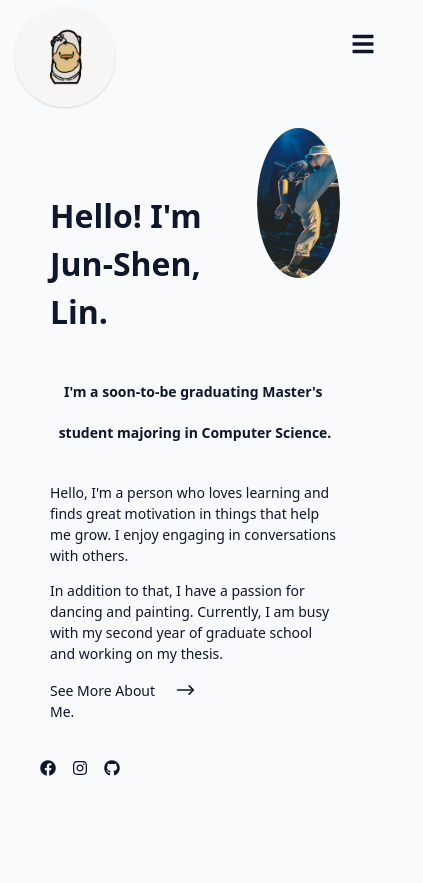
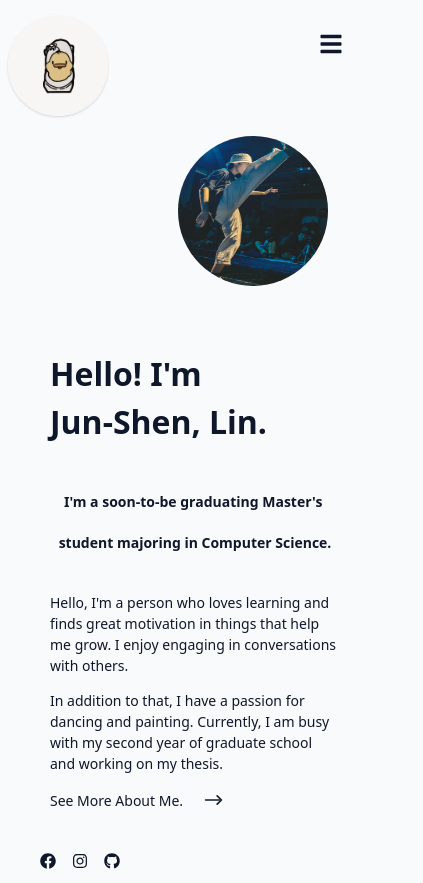
Before and after one commit to JunShen19/personal_protfolio, a React (Vite) app: page / in a window 390 px wide. Shown: the whole page, 423 px wide, since content can reach past the window. Before the commit the page ends 844 px from the top, so only its background shows below. Built offline with nearby package versions, Linux system fonts and the light colour scheme.

Commit message:
adjust css and add duck gif

```diff
--- a/src/components/Contact.jsx
+++ b/src/components/Contact.jsx
@@ -4,17 +4,24 @@ import { Link, Outlet } from "react-router-dom";
 import { useGlobalContext } from "../context";
 import pdf from "../assets/resume.pdf";
 import arrowIcon from "../assets/arrow-right-svgrepo-com.svg";
+import logoImg from "../assets/duck_contact.gif";
 
 const Contact = () => {
   const { isDarkTheme, toggleDarkTheme } = useGlobalContext();
 
   return (
     <Wrappers>
+      <section className="about-content">
         <div>
-        <h1>Contact.</h1>
-        <h3>You can contact me directly using the following email address:</h3>
+          <h2>Contact.</h2>
+          <h3>
+            You can contact me directly using the following email address:
+          </h3>
           <p>tony88010955@gmail.com</p>
         </div>
+        <span className="logo">
+          <img src={logoImg} alt="GIF" className="img" />
+        </span>
         <a href={pdf} download className="download-button">
           Download Resume
         </a>
@@ -27,6 +34,7 @@ const Contact = () => {
             ></img>
           </div>
         </Link>
+      </section>
       <Outlet />
     </Wrappers>
   );
--- a/src/components/Header.jsx
+++ b/src/components/Header.jsx
@@ -37,6 +37,7 @@ const Header = () => {
           <NavLink to="/contact" className="nav-link" onClick={menuToggle}>
             Contact Me.
           </NavLink>
+        </div>
         <button className="dark-toggle" onClick={toggleDarkTheme}>
           {isDarkTheme ? (
             <BsFillMoonFill className="toggle-icon" />
@@ -45,7 +46,6 @@ const Header = () => {
           )}
         </button>
       </div>
-      </div>
     </Wrapper>
   );
 };
--- a/src/fetchProjects.jsx
+++ b/src/fetchProjects.jsx
@@ -18,7 +18,6 @@ export const useFetchProjects = () => {
         console.log(item);
         const { title, url, images } = item.fields;
         const id = item.sys.id;
-        console.log(images);
         const img = images?.fields?.file?.url;
         return { title, url, id, img };
       });
--- a/src/index.css
+++ b/src/index.css
@@ -161,3 +161,9 @@ h4 span {
 .link:hover::after {
   transform: scaleX(1); /* 在 :hover 狀態下顯示底線 */
 }
+
+@media (max-width: 768px) {
+  .link {
+    width: 100%;
+  }
+}
--- a/src/wrappers/Contact.js
+++ b/src/wrappers/Contact.js
@@ -1,11 +1,32 @@
 import styled from "styled-components";
 const Wrapper = styled.div`
+  padding: 10px;
+  margin-bottom: 10px;
+  .logo {
+    width: 75px;
+    height: 75px;
+    position: relative;
+    overflow: hidden;
+    border-radius: 50%;
+  }
+  .img {
+    position: absolute;
+    margin: auto;
+    height: 150px;
+    width: 150px;
+    left: -37.5px;
+    top: -37.5px;
+    /* max-width: 100%; */
+    box-shadow: var(--shadow-1);
+  }
   .download-button {
-    display: inline-block;
+    display: block;
     padding: 10px 20px;
+    width: 8rem;
     background-color: #f2f2f2;
     color: #333;
     text-decoration: none;
+    margin-top: 1rem;
     border-radius: 5px;
     font-weight: bold;
     transition: background-color 0.3s ease;
--- a/src/wrappers/Hero.js
+++ b/src/wrappers/Hero.js
@@ -42,7 +42,7 @@ const Wrapper = styled.div`
   @media (max-width: 768px) {
     .container {
       margin-top: 0rem;
-      margin-right: 0rem;
+      margin-left: 8rem;
       width: 150px;
       height: 150px;
       position: relative;
@@ -59,6 +59,13 @@ const Wrapper = styled.div`
       /* max-width: 100%; */
       box-shadow: var(--shadow-1);
     }
+    .hero-title {
+      display: flex;
+      flex-direction: column-reverse;
+    }
+    .hero-title h1 {
+      width: 100%;
+    }
   }
 `;
 
--- a/src/wrappers/Navbar.js
+++ b/src/wrappers/Navbar.js
@@ -5,7 +5,6 @@ const Wrapper = styled.nav`
   .nav-center {
     width: var(--view-width);
     max-width: var(--max-width);
-    margin: 0 auto;
     display: flex;
     flex-direction: column;
     padding: 1.5rem 2rem;
@@ -92,6 +91,25 @@ const Wrapper = styled.nav`
   }
 
   @media (max-width: 768px) {
+    .nav-center {
+      width: var(--view-width);
+      max-width: var(--max-width);
+      display: flex;
+      flex-direction: column;
+      padding: 0rem;
+      margin-top: 2rem;
+    }
+    .nav-img {
+      border-radius: 50%;
+      position: absolute;
+      top: -1rem;
+      left: 0rem;
+      margin: auto;
+      height: 100px;
+      width: 100px;
+      /* max-width: 100%; */
+      box-shadow: var(--shadow-1);
+    }
     .nav-link {
       text-align: center;
     }
@@ -99,7 +117,6 @@ const Wrapper = styled.nav`
       display: none;
     }
     .nav-links-show {
-      /* display: block; */
       columns: 1;
       -webkit-columns: 1;
       -moz-columns: 1;
```
Also changed, not shown: src/assets/duck_contact.gif (added). Lines whose indentation alone changed are shown as unchanged.
